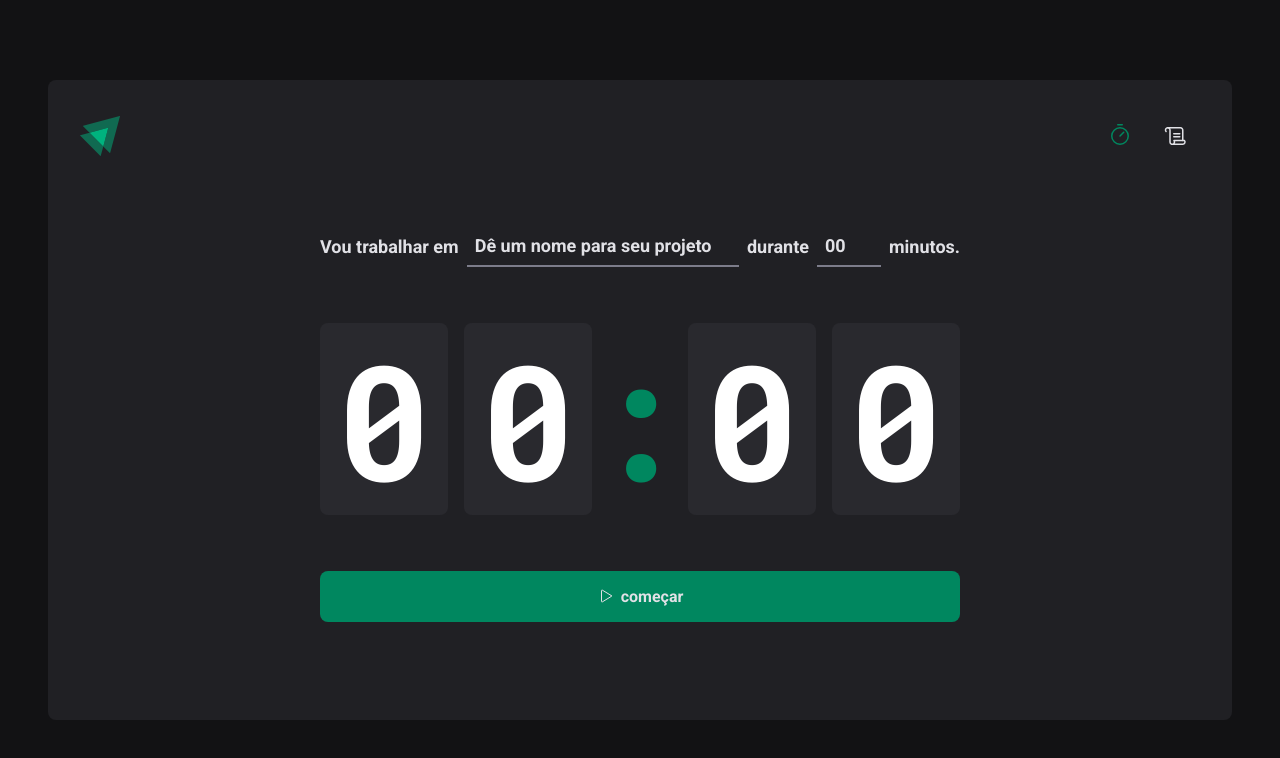
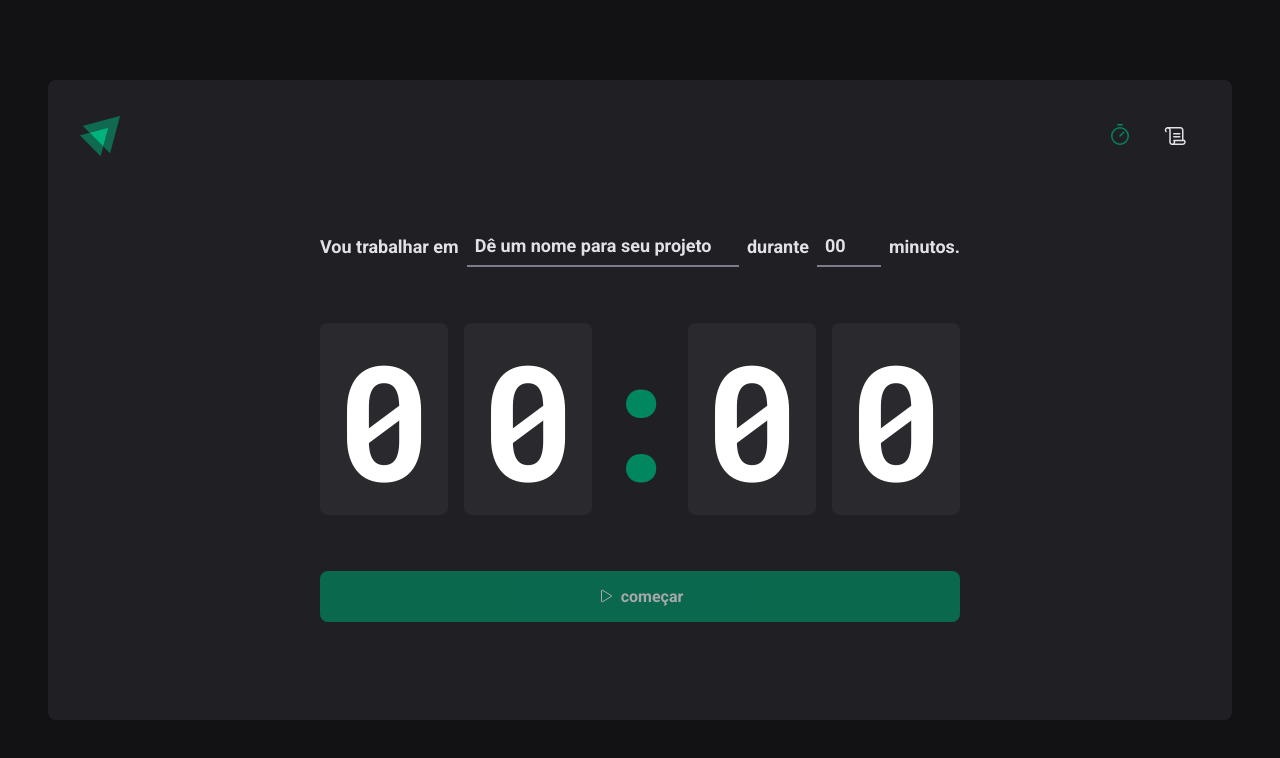
Before and after one commit to victorlucass/ignite-timer, a React (Vite) app: page / in a window 1280 px wide. Shown: the top 758 px of the page. Built offline with nearby package versions, Linux system fonts and the light colour scheme.

Commit message:
form: validação[resolvers, zod.object, @hookform]

```diff
--- a/package.json
+++ b/package.json
@@ -10,11 +10,14 @@
     "lint": "eslint src --ext .ts,.tsx --fix"
   },
   "dependencies": {
+    "@hookform/resolvers": "^2.9.9",
     "phosphor-react": "^1.4.1",
     "react": "^18.2.0",
     "react-dom": "^18.2.0",
+    "react-hook-form": "^7.38.0",
     "react-router-dom": "^6.4.2",
-    "styled-components": "^5.3.6"
+    "styled-components": "^5.3.6",
+    "zod": "^3.19.1"
   },
   "devDependencies": {
     "@rocketseat/eslint-config": "^1.1.3",
--- a/src/pages/Home/index.tsx
+++ b/src/pages/Home/index.tsx
@@ -9,10 +9,34 @@ import {
   TaskInput,
 } from './styles'
 
+import { useForm } from 'react-hook-form'
+import { zodResolver } from '@hookform/resolvers/zod'
+import * as zod from 'zod'
+
+const newCycleFormValidationSchema = zod.object({
+  task: zod.string().min(1, 'Informe a tarefa'),
+  minutesAmount: zod
+    .number()
+    .min(5, 'texto de erro min(5)')
+    .max(60, 'texto de erro max(60)'),
+})
+
 export function Home() {
+  const { register, handleSubmit, watch, formState } = useForm({
+    resolver: zodResolver(newCycleFormValidationSchema),
+  })
+  function handleCreateNewCycle(data: any) {
+    console.log(data)
+  }
+
+  console.log(formState.errors)
+
+  const task = watch('task')
+  const isSubmitDisabled = !task
+
   return (
     <HomeContainer>
-      <form action="submit" autoComplete="off">
+      <form onSubmit={handleSubmit(handleCreateNewCycle)} autoComplete="off">
         <FormContainer>
           <label htmlFor="task">Vou trabalhar em</label>
           <TaskInput
@@ -20,6 +44,7 @@ export function Home() {
             id="task"
             placeholder="Dê um nome para seu projeto"
             list="task-suggestions"
+            {...register('task')}
           />
           <datalist id="task-suggestions">
             <option value="value 1"></option>
@@ -34,7 +59,8 @@ export function Home() {
             placeholder="00"
             step={5}
             min={5}
-            max={60}
+            // max={60}
+            {...register('minutesAmount', { valueAsNumber: true })}
           />
           <span>minutos.</span>
         </FormContainer>
@@ -47,7 +73,7 @@ export function Home() {
           <span>0</span>
         </CountdownContainer>
 
-        <StartCountdownButton type="submit">
+        <StartCountdownButton type="submit" disabled={isSubmitDisabled}>
           <Play />
           começar
         </StartCountdownButton>
```
Also changed, not shown: 1 other file (tests, documents, lock files or other folders).
